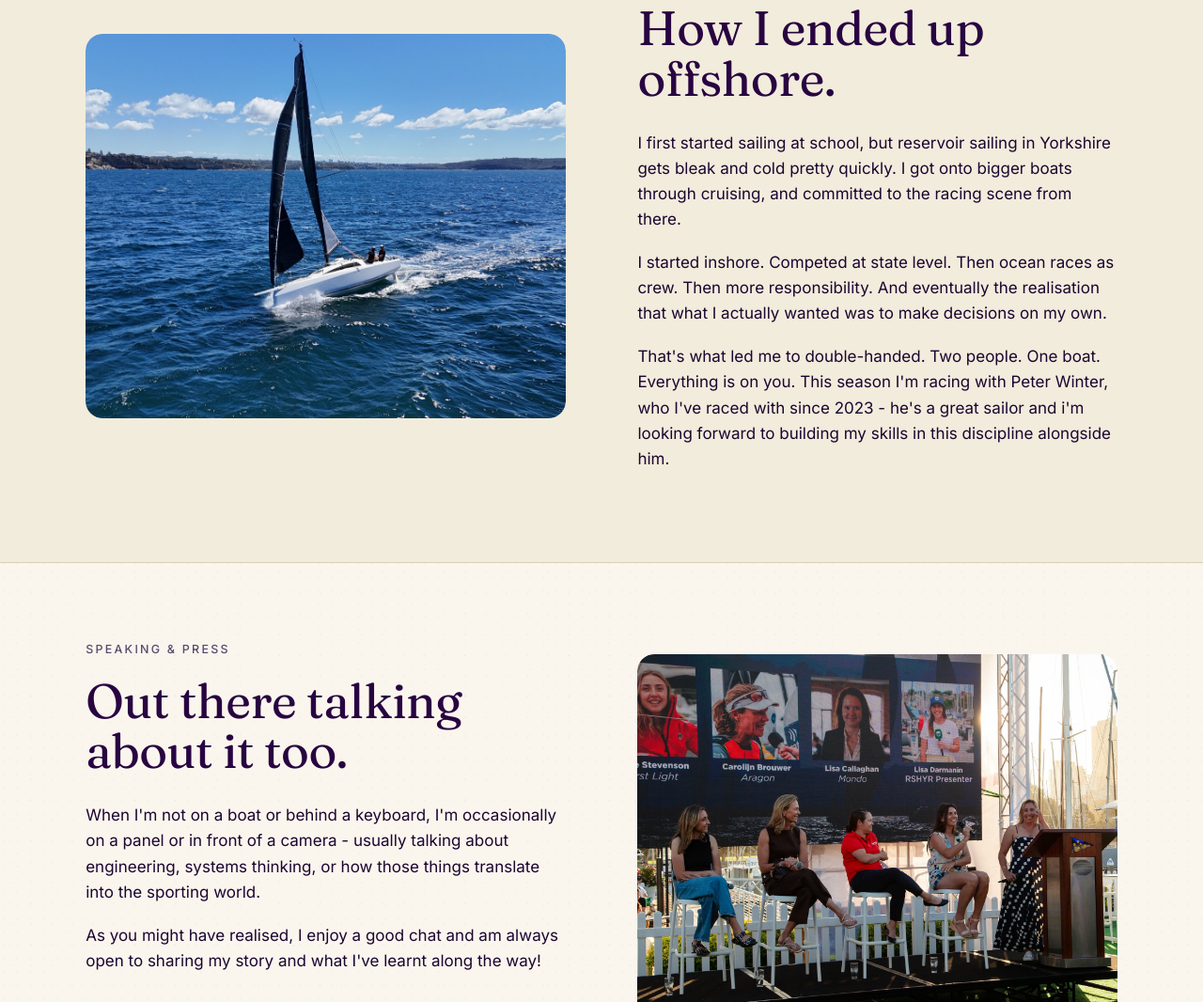
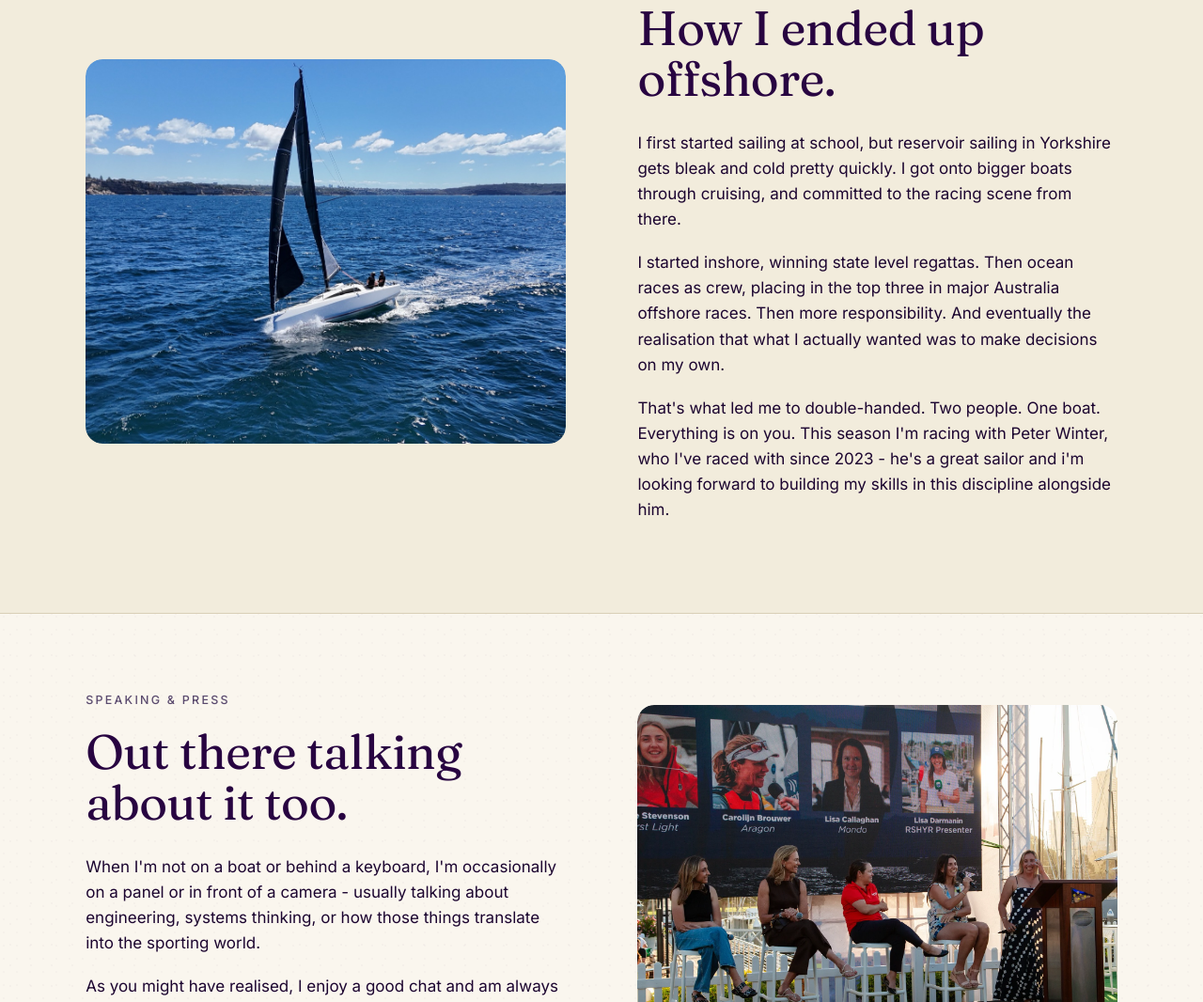
Before and after one commit to annie-stevenson/annie-sails, a plain HTML site: page about.html in a window 1280 px wide. Shown: the part 1052-2118 px from the top of the page at 94% size. Drawn offline with Linux system fonts and the light colour scheme.

Commit message:
About me section

```diff
--- a/about.html
+++ b/about.html
@@ -86,7 +86,7 @@
         <span class="eyebrow">The other thing</span>
         <h2 class="mt-sm">How I ended up offshore.</h2>
         <p class="mt-md">I first started sailing at school, but reservoir sailing in Yorkshire gets bleak and cold pretty quickly. I got onto bigger boats through cruising, and committed to the racing scene from there.</p>
-        <p>I started inshore. Competed at state level. Then ocean races as crew. Then more responsibility. And eventually the realisation that what I actually wanted was to make decisions on my own.</p>
+        <p>I started inshore, winning state level regattas. Then ocean races as crew, placing in the top three in major Australia offshore races. Then more responsibility. And eventually the realisation that what I actually wanted was to make decisions on my own.</p>
         <p>That's what led me to double-handed. Two people. One boat. Everything is on you. This season I'm racing with Peter Winter, who I've raced with since 2023 - he's a great sailor and i'm looking forward to building my skills in this discipline alongside him.</p>
       </div>
       <div class="feature-visual" style="border:none; background:transparent;">
```
Also changed, not shown: images-videos/covers/Engine.jpeg (added).
